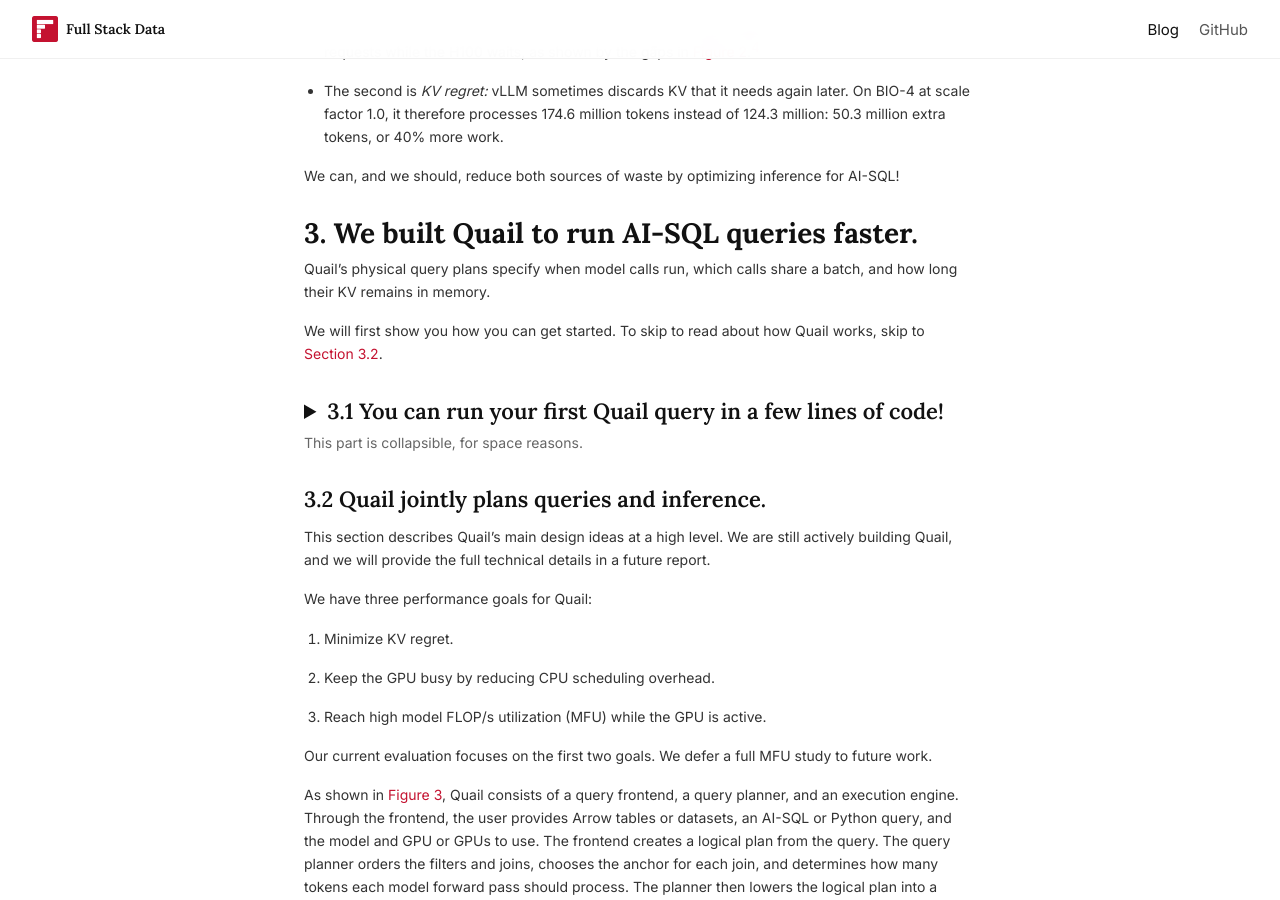
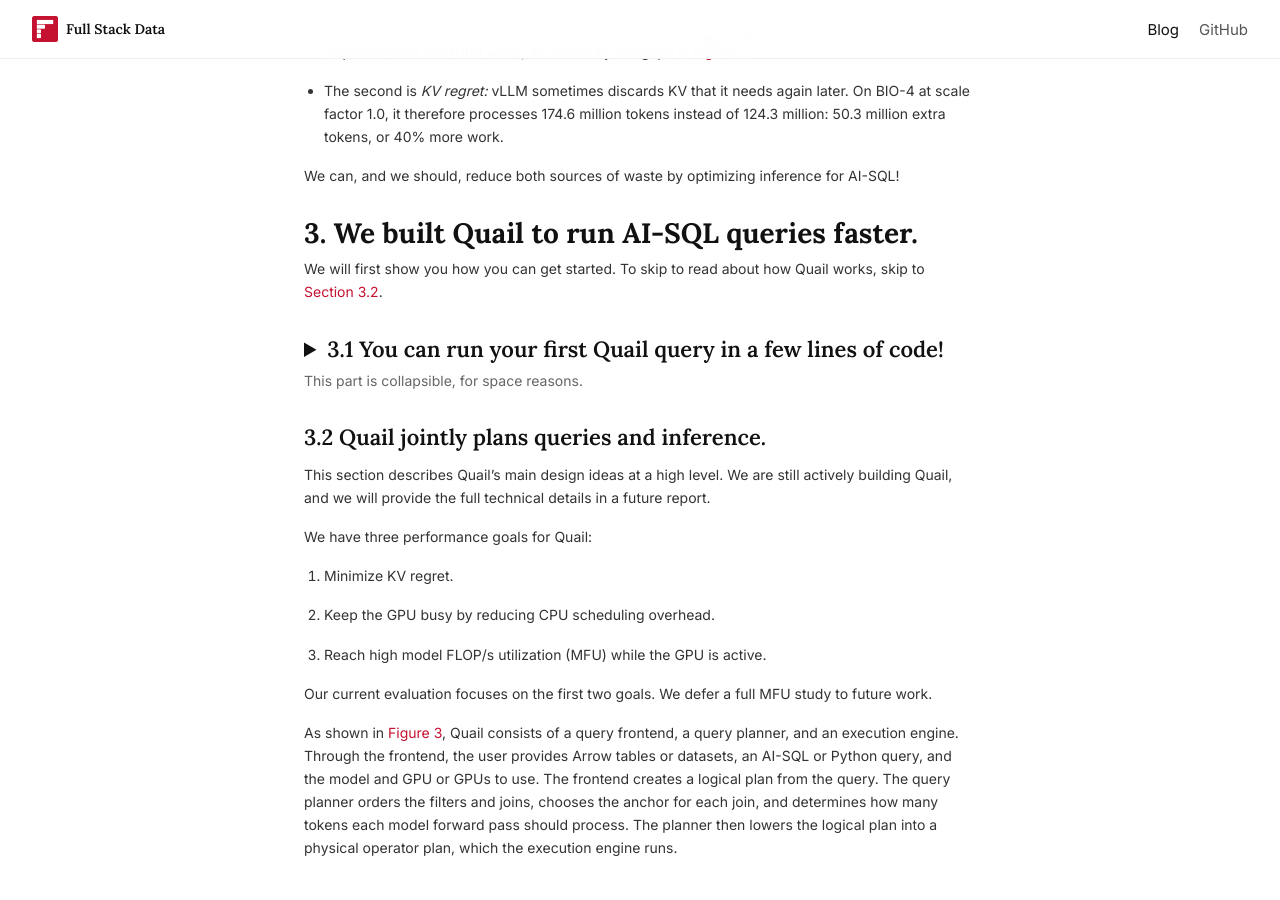
Before and after one commit to fsdatalab/fsdatalab.github.io, a Jekyll site: the page built from _posts/2026-09-24-introducing-quail.md, in a window 1280 px wide and 900 px high, scrolled down 3693 px. Built offline with Jekyll 4.4.1, drawn with Linux system fonts in a browser that asks for light colours.

Commit message:
Remove redundant planning introduction

```diff
--- a/_posts/2026-09-24-introducing-quail.md
+++ b/_posts/2026-09-24-introducing-quail.md
@@ -177,9 +177,6 @@
 inference for AI-SQL!
 
 # 3. We built Quail to run AI-SQL queries faster.
-
-Quail’s physical query plans specify when model calls run, which calls
-share a batch, and how long their KV remains in memory.
 
 We will first show you how you can get started. To skip to read about
 how Quail works, skip to [Section 3.2](#32-quail-jointly-plans-queries-and-inference).
```
